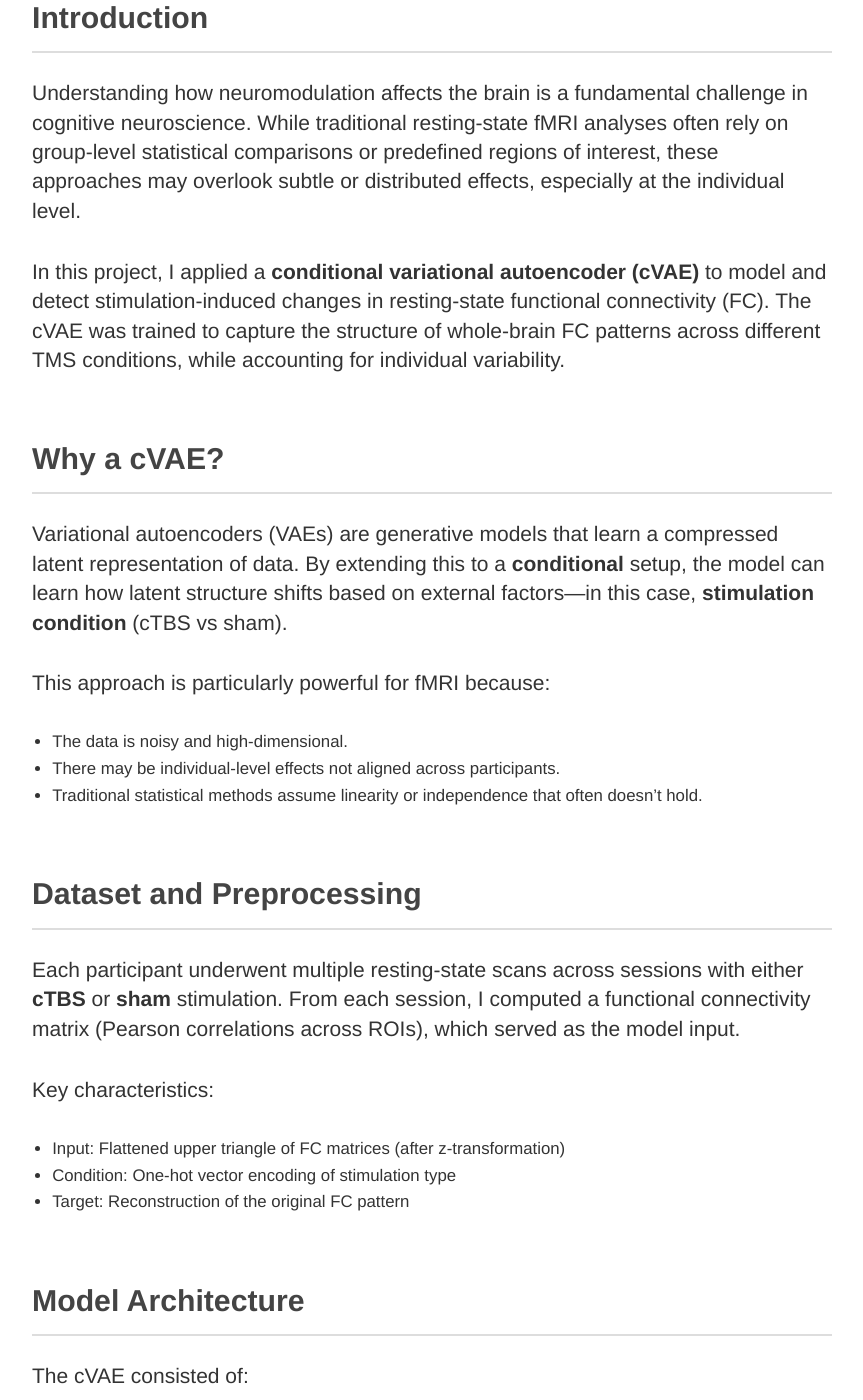
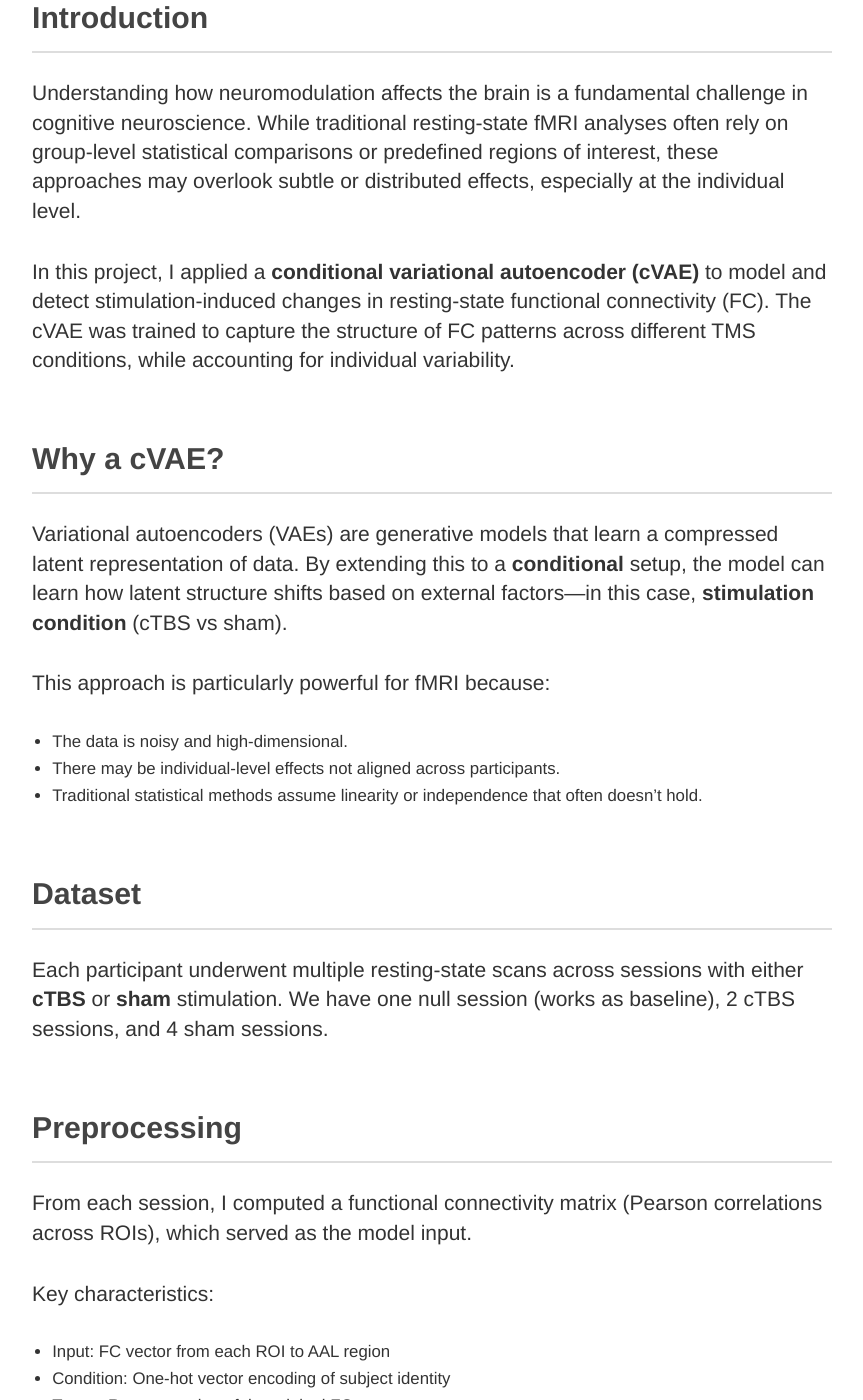
Before and after one commit to QingfangLiu/qingfangliu.github.io, a Jekyll site: the page built from blog/cvae-neuromodulation.md, in a window 1280 px wide and 1400 px high, scrolled down 514 px. Shown: the whole window, without its empty margins (208-1071 px from the left). Built offline with Jekyll 4.4.1, drawn with Linux system fonts in a browser that asks for light colours.

Commit message:
edit cvae

```diff
--- a/blog/cvae-neuromodulation.md
+++ b/blog/cvae-neuromodulation.md
@@ -12,7 +12,7 @@ In this post, I share how I used a conditional variational autoencoder (cVAE) to
 
 Understanding how neuromodulation affects the brain is a fundamental challenge in cognitive neuroscience. While traditional resting-state fMRI analyses often rely on group-level statistical comparisons or predefined regions of interest, these approaches may overlook subtle or distributed effects, especially at the individual level.
 
-In this project, I applied a **conditional variational autoencoder (cVAE)** to model and detect stimulation-induced changes in resting-state functional connectivity (FC). The cVAE was trained to capture the structure of whole-brain FC patterns across different TMS conditions, while accounting for individual variability.
+In this project, I applied a **conditional variational autoencoder (cVAE)** to model and detect stimulation-induced changes in resting-state functional connectivity (FC). The cVAE was trained to capture the structure of FC patterns across different TMS conditions, while accounting for individual variability.
 
 ## Why a cVAE?
 
@@ -24,14 +24,20 @@ This approach is particularly powerful for fMRI because:
 - There may be individual-level effects not aligned across participants.
 - Traditional statistical methods assume linearity or independence that often doesn’t hold.
 
-## Dataset and Preprocessing
+## Dataset
 
-Each participant underwent multiple resting-state scans across sessions with either **cTBS** or **sham** stimulation. From each session, I computed a functional connectivity matrix (Pearson correlations across ROIs), which served as the model input.
+Each participant underwent multiple resting-state scans across sessions with either **cTBS** or **sham** stimulation. We have one null session (works as baseline), 2 cTBS sessions, and 4 sham sessions.
+
+
+## Preprocessing
+
+From each session, I computed a functional connectivity matrix (Pearson correlations across ROIs), which served as the model input.
 
 Key characteristics:
-- Input: Flattened upper triangle of FC matrices (after z-transformation)
-- Condition: One-hot vector encoding of stimulation type
+- Input: FC vector from each ROI to AAL region
+- Condition: One-hot vector encoding of subject identity
 - Target: Reconstruction of the original FC pattern
+
 
 ## Model Architecture
 
```
